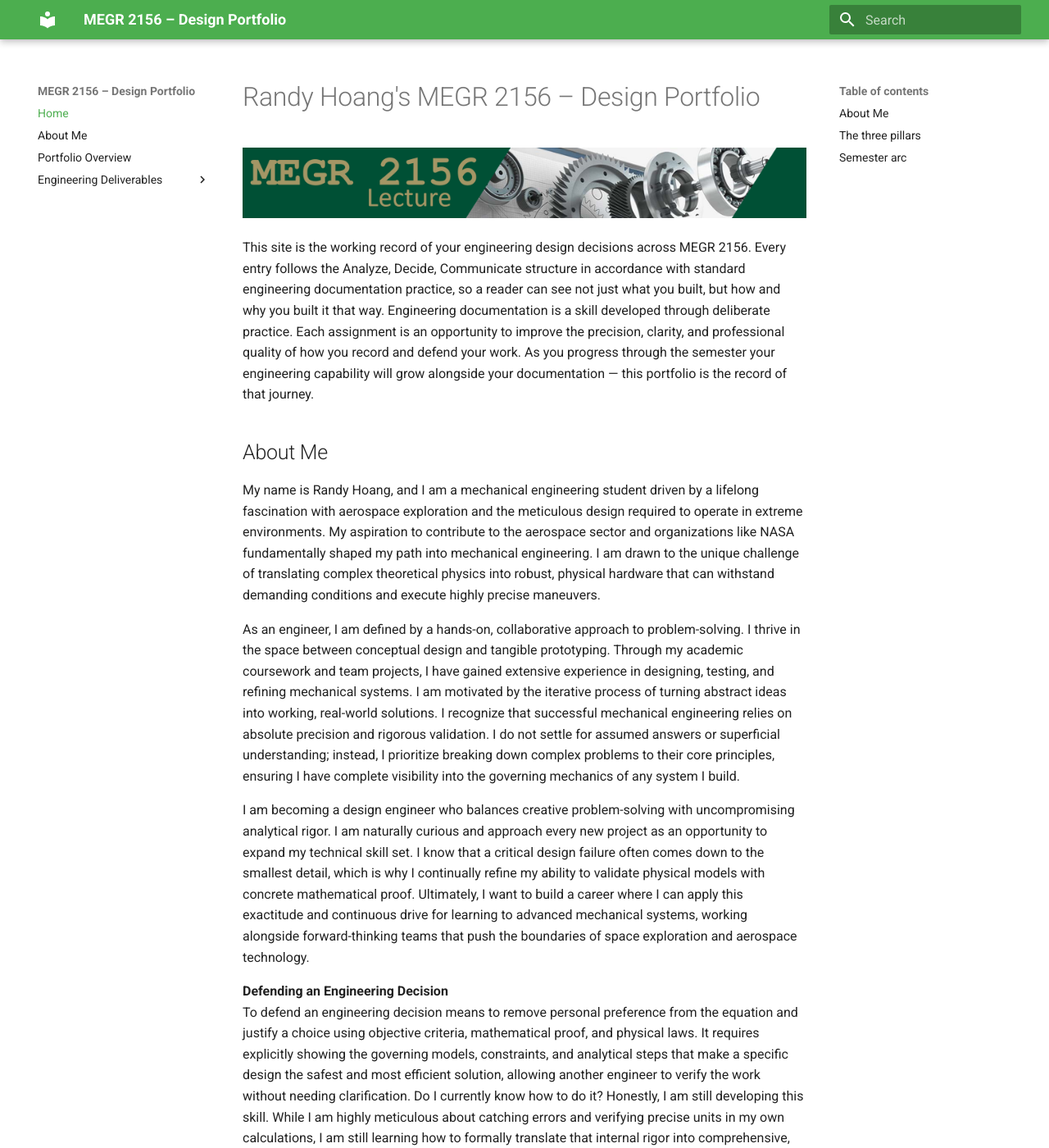
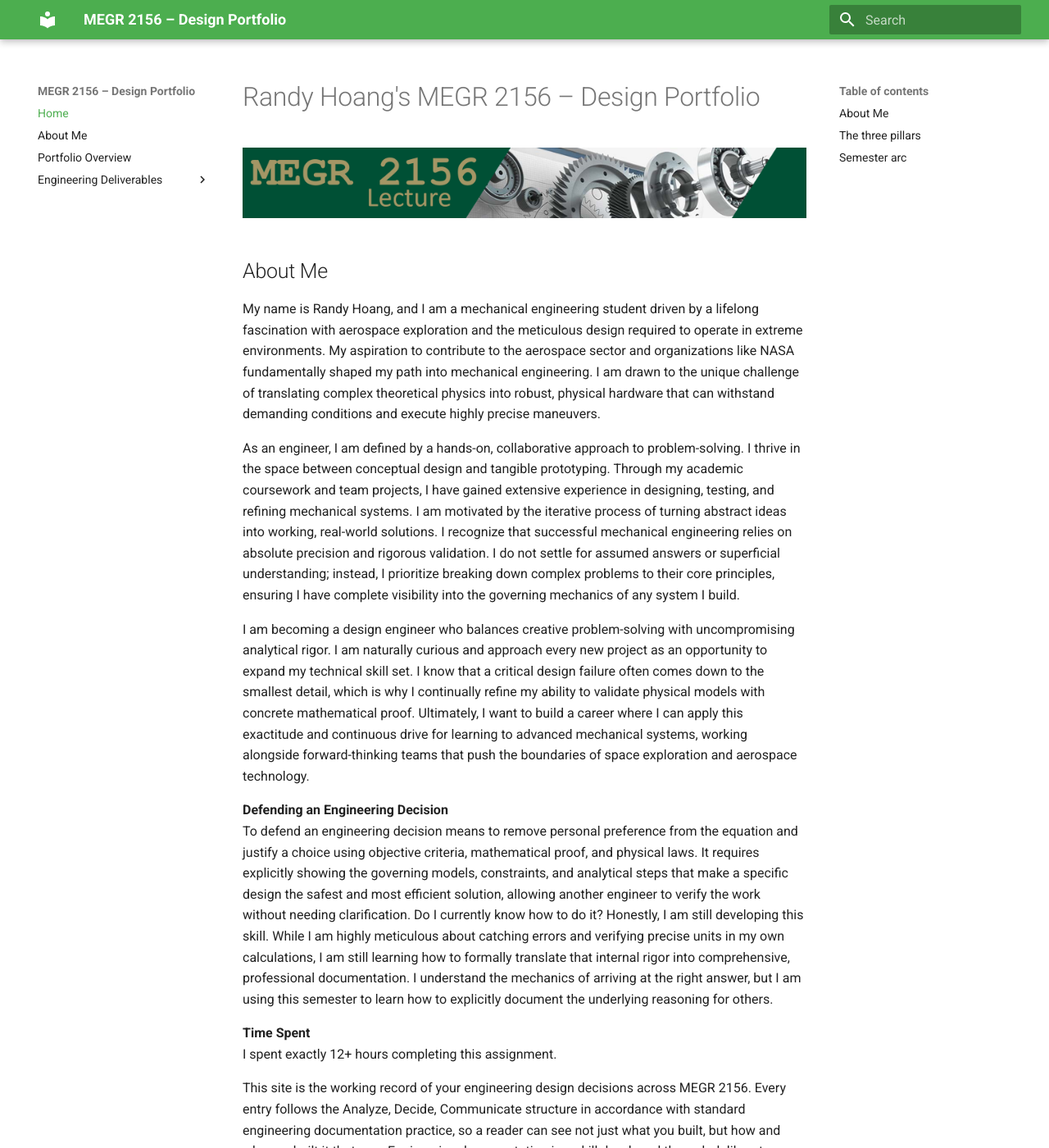
Before and after one commit to rhoang628/megr2156-portfolio, an MkDocs documentation site: the page built from docs/index.md, in a window 1280 px wide and 1400 px high. Shown: the whole window at 82% size. Built offline with MkDocs 1.6.1 and Material for MkDocs 9.7.7, drawn with Linux system fonts in a browser that asks for light colours; some of the changed text lies outside the part shown.

```diff
--- a/docs/index.md
+++ b/docs/index.md
@@ -1,8 +1,6 @@
 # Randy Hoang's MEGR 2156 – Design Portfolio
 
 ![Randy Hoang - MEGR 2156 Portfolio](MEGR2156title.png)
-
-This site is the working record of your engineering design decisions across MEGR 2156. Every entry follows the Analyze, Decide, Communicate structure in accordance with standard engineering documentation practice, so a reader can see not just what you built, but how and why you built it that way. Engineering documentation is a skill developed through deliberate practice. Each assignment is an opportunity to improve the precision, clarity, and professional quality of how you record and defend your work. As you progress through the semester your engineering capability will grow alongside your documentation — this portfolio is the record of that journey.
 
 ## About Me
 My name is Randy Hoang, and I am a mechanical engineering student driven by a lifelong fascination with aerospace exploration and the meticulous design required to operate in extreme environments. My aspiration to contribute to the aerospace sector and organizations like NASA fundamentally shaped my path into mechanical engineering. I am drawn to the unique challenge of translating complex theoretical physics into robust, physical hardware that can withstand demanding conditions and execute highly precise maneuvers.
```
Also changed, not shown: other parts of docs/index.md (+2 -0 lines).
